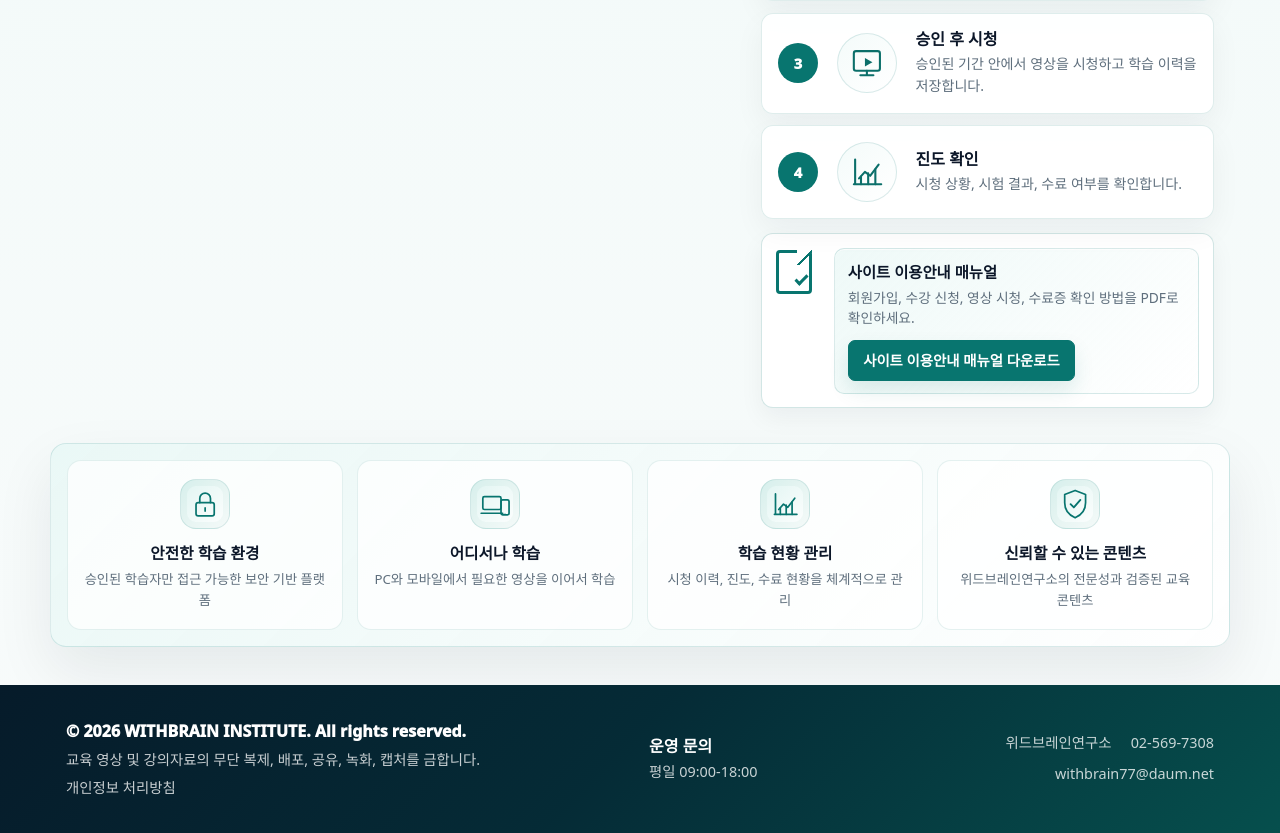
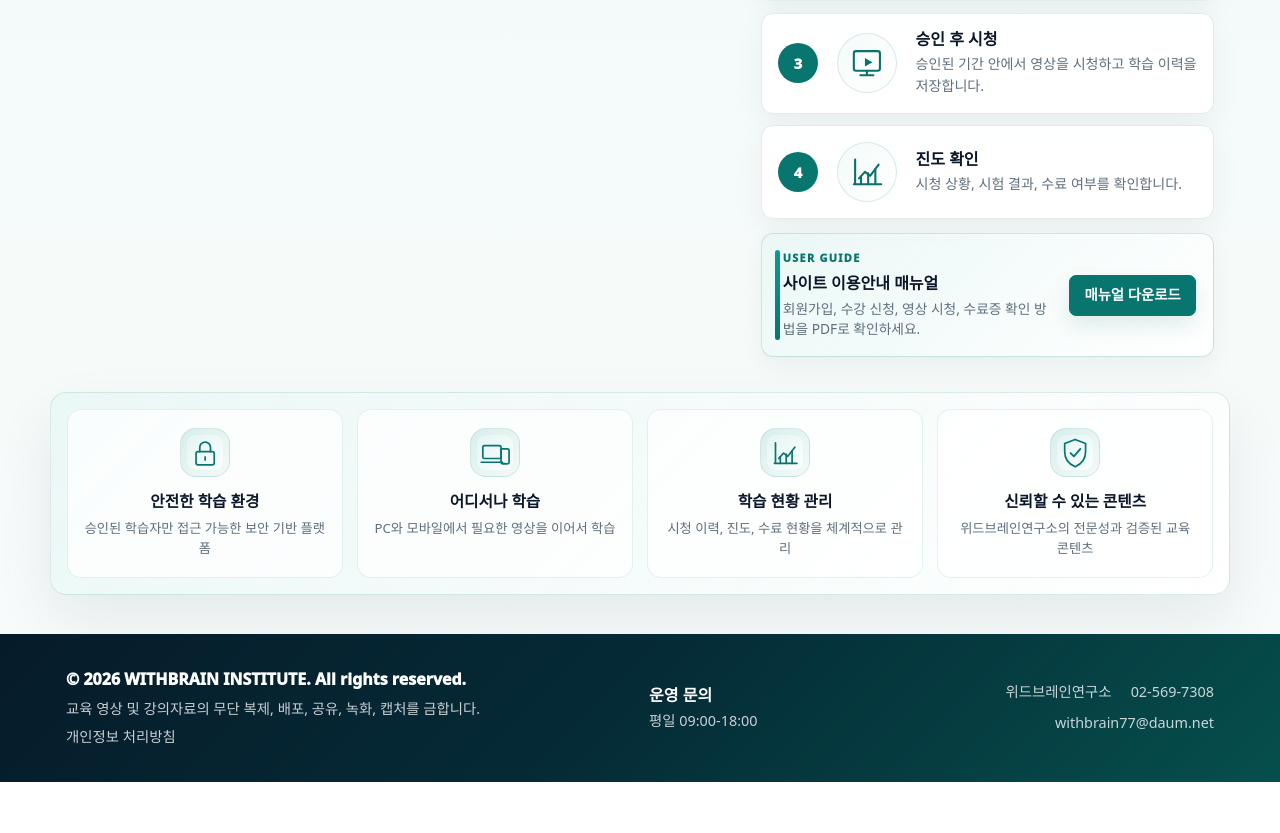
Before and after one commit to withbrain77/onedu-lms, a Django app: page / in a window 1280 px wide. Shown: the part 1245-2078 px from the top of the page. After the commit the page ends 2027 px from the top, so only its background shows below. Run offline with Django 4.2, Linux system fonts and the light colour scheme; data that the repository does not hold is empty; parts of the project's set-up code (start-up, migrations or seed data) failed here and were passed over.

Commit message:
Simplify home manual download panel

```diff
--- a/core/tests.py
+++ b/core/tests.py
@@ -40,10 +40,10 @@ class HomePageTests(TestCase):
         self.assertContains(response, 'archive-console')
         self.assertContains(response, 'portal-category-card')
         self.assertContains(response, '학습 이용 안내')
-        self.assertContains(response, 'portal-manual-content')
-        self.assertContains(response, '사이트 이용안내 매뉴얼 다운로드')
+        self.assertContains(response, 'portal-manual-card')
+        self.assertContains(response, '매뉴얼 다운로드')
         self.assertContains(response, 'docs/onedu-student-user-manual.pdf')
-        self.assertNotContains(response, 'portal-manual-mark" aria-hidden="true">PDF')
+        self.assertNotContains(response, 'portal-manual-mark')
         self.assertContains(response, 'WITHBRAIN')
         self.assertContains(response, 'IM 마스터스 세미나 2026')
         self.assertContains(response, '&copy; 2026 WITHBRAIN INSTITUTE. All rights reserved.')
--- a/static/css/app.css
+++ b/static/css/app.css
@@ -2873,71 +2873,48 @@ body {
 }
 
 .portal-manual-card {
-  align-items: start;
-  background: #ffffff;
+  align-items: center;
+  background:
+    linear-gradient(135deg, rgba(232, 247, 245, 0.82), rgba(255, 255, 255, 0.98));
   border: 1px solid rgba(8, 117, 111, 0.18);
   border-radius: 12px;
   box-shadow: 0 10px 24px rgba(6, 27, 42, 0.05);
   display: grid;
-  gap: 0.9rem;
-  grid-template-columns: 2.75rem minmax(0, 1fr);
+  gap: 1rem;
+  grid-template-columns: minmax(0, 1fr) auto;
   margin-top: 0.9rem;
-  padding: 0.85rem;
-}
-
-.portal-manual-mark {
-  border: 3px solid var(--onedu-primary);
-  border-radius: 4px;
+  position: relative;
+  padding: 1rem 1.05rem 1rem 1.3rem;
+}
+
+.portal-manual-card::before {
+  background: linear-gradient(180deg, #0a9c92, var(--onedu-primary));
+  border-radius: 999px;
+  content: "";
+  bottom: 1rem;
+  left: 0.82rem;
+  position: absolute;
+  top: 1rem;
+  width: 0.28rem;
+}
+
+.portal-manual-copy {
+  min-width: 0;
+}
+
+.portal-manual-copy span {
   color: var(--onedu-primary);
   display: block;
-  height: 2.75rem;
-  margin-top: 0.15rem;
-  position: relative;
-  width: 2.25rem;
-}
-
-.portal-manual-mark::before {
-  background:
-    linear-gradient(135deg, #ffffff 0 49%, var(--onedu-primary) 50% 58%, transparent 59%);
-  content: "";
-  height: 0.9rem;
-  position: absolute;
-  right: -3px;
-  top: -3px;
-  width: 0.9rem;
-}
-
-.portal-manual-mark::after {
-  border-bottom: 3px solid currentColor;
-  border-right: 3px solid currentColor;
-  bottom: 0.38rem;
-  content: "";
-  height: 0.82rem;
-  position: absolute;
-  right: 0.22rem;
-  transform: rotate(45deg);
-  width: 0.42rem;
-}
-
-.portal-manual-content {
-  background: linear-gradient(135deg, rgba(232, 247, 245, 0.72), rgba(255, 255, 255, 0.94));
-  border: 1px solid rgba(8, 117, 111, 0.14);
-  border-radius: 10px;
-  box-shadow: inset 0 1px 0 rgba(255, 255, 255, 0.72);
-  display: grid;
-  gap: 0.7rem;
-  min-width: 0;
-  padding: 0.72rem 0.8rem;
-}
-
-.portal-manual-copy {
-  min-width: 0;
+  font-size: 0.68rem;
+  font-weight: 950;
+  letter-spacing: 0.12em;
+  margin-bottom: 0.22rem;
 }
 
 .portal-manual-copy strong {
   color: var(--onedu-ink);
   display: block;
-  font-size: 0.96rem;
+  font-size: 1rem;
   font-weight: 900;
   margin-bottom: 0.2rem;
 }
@@ -2950,7 +2927,6 @@ body {
 }
 
 .portal-manual-card .btn {
-  justify-self: start;
   min-height: 2.35rem;
   padding-left: 0.9rem;
   padding-right: 0.9rem;
@@ -3192,16 +3168,13 @@ body {
   }
 
   .portal-manual-card {
-    grid-template-columns: 2.35rem minmax(0, 1fr);
+    align-items: stretch;
+    grid-template-columns: 1fr;
+    padding-left: 1.15rem;
   }
 
   .portal-manual-card .btn {
     width: 100%;
-  }
-
-  .portal-manual-mark {
-    height: 2.55rem;
-    width: 2.05rem;
   }
 }
 
--- a/templates/base.html
+++ b/templates/base.html
@@ -6,7 +6,7 @@
   <meta name="viewport" content="width=device-width, initial-scale=1">
   <title>{% block title %}Onedu LMS{% endblock %}</title>
   <link href="https://cdn.jsdelivr.net/npm/bootstrap@5.3.3/dist/css/bootstrap.min.css" rel="stylesheet">
-  <link href="{% static 'css/app.css' %}?v=20260720-manual-panel-border" rel="stylesheet">
+  <link href="{% static 'css/app.css' %}?v=20260720-manual-download-strip" rel="stylesheet">
 </head>
 <body>
   <div class="top-strip">
--- a/templates/core/home.html
+++ b/templates/core/home.html
@@ -216,9 +216,8 @@
         </li>
       </ol>
       <div class="portal-manual-card" aria-label="사이트 이용안내 매뉴얼">
-        <span class="portal-manual-mark" aria-hidden="true"></span>
-        <div class="portal-manual-content">
         <div class="portal-manual-copy">
+          <span>USER GUIDE</span>
           <strong>사이트 이용안내 매뉴얼</strong>
           <p>회원가입, 수강 신청, 영상 시청, 수료증 확인 방법을 PDF로 확인하세요.</p>
         </div>
@@ -227,9 +226,8 @@
           href="{% static 'docs/onedu-student-user-manual.pdf' %}"
           download="ONEDU_LMS_수강생_이용_매뉴얼.pdf"
         >
-            사이트 이용안내 매뉴얼 다운로드
+          매뉴얼 다운로드
         </a>
-        </div>
       </div>
     </div>
   </section>
```
Lines whose indentation alone changed are shown as unchanged.
